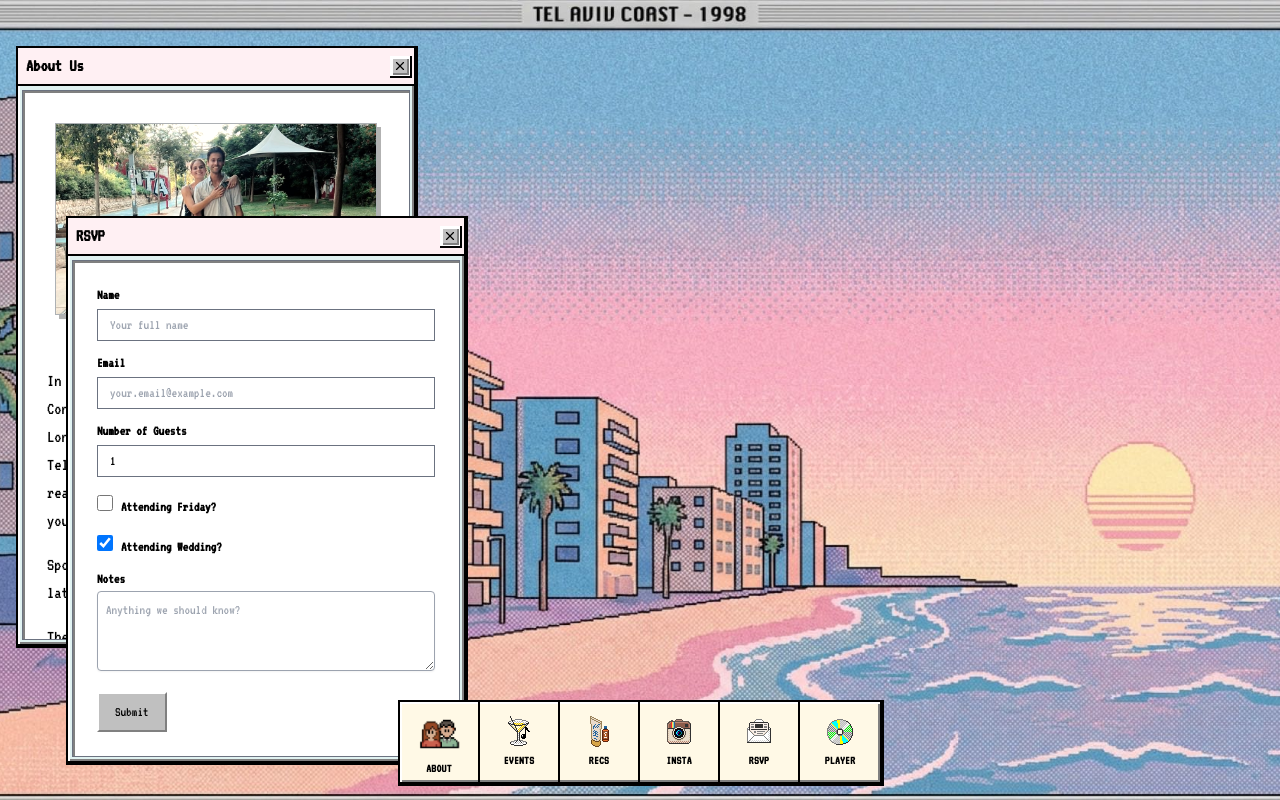
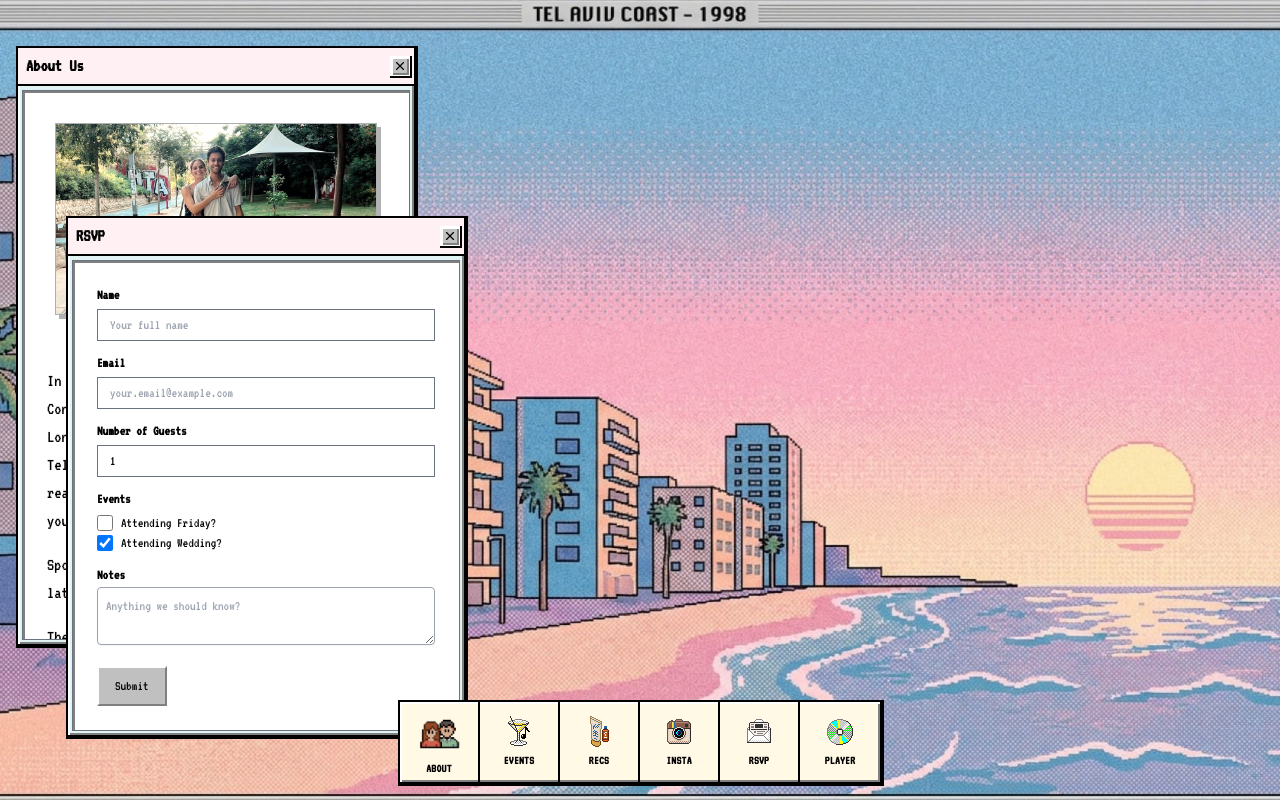
Before and after one commit to jacksgreen/jack-alex-weddding, a React (Vite) app: page / in a window 1280 px wide. Built offline with nearby package versions, Linux system fonts and the light colour scheme.

Commit message:
fixing rsvp

```diff
--- a/src/components/apps/RSVP.tsx
+++ b/src/components/apps/RSVP.tsx
@@ -161,21 +161,23 @@ const RSVP = () => {
             )}
           />
 
-          {/* Attending Friday */}
+          {/* Events Section */}
+          <div className="mt-2">
+            <label className="block text-sm font-bold mb-1">Events</label>
             <FormField
               control={form.control}
               name="attendingFriday"
               render={({ field }) => (
-              <FormItem className="flex items-center gap-2">
+                <FormItem className="flex items-center gap-2 space-y-0 mb-0">
                   <FormControl>
                     <input
                       type="checkbox"
                       checked={field.value}
                       onChange={(e) => field.onChange(e.target.checked)}
-                    className="w-4 h-4"
+                      className="w-4 h-4 mt-0 self-center"
                     />
                   </FormControl>
-                <FormLabel className="text-sm font-bold mb-0">
+                  <FormLabel className="text-sm font-normal mb-0 flex items-center">
                     {isOzMode ? "Friday Dinner (No dogs allowed 😔)" : "Attending Friday?"}
                   </FormLabel>
                   <FormMessage className="text-xs text-red-700" />
@@ -183,27 +185,27 @@ const RSVP = () => {
               )}
             />
 
-          {/* Attending Wedding */}
             <FormField
               control={form.control}
               name="attendingWedding"
               render={({ field }) => (
-              <FormItem className="flex items-center gap-2">
+                <FormItem className="flex items-center gap-2 space-y-0 mt-0 mb-0">
                   <FormControl>
                     <input
                       type="checkbox"
                       checked={field.value}
                       onChange={(e) => field.onChange(e.target.checked)}
-                    className="w-4 h-4"
+                      className="w-4 h-4 mt-0 self-center"
                     />
                   </FormControl>
-                <FormLabel className="text-sm font-bold mb-0">
+                  <FormLabel className="text-sm font-normal mb-0 flex items-center">
                     {isOzMode ? "Sunday Wedding (Say yes!)" : "Attending Wedding?"}
                   </FormLabel>
                   <FormMessage className="text-xs text-red-700" />
                 </FormItem>
               )}
             />
+          </div>
 
           {/* Notes */}
           <FormField
@@ -216,7 +218,7 @@ const RSVP = () => {
                 </FormLabel>
                 <FormControl>
                   <textarea
-                    className={`w-full p-2 min-h-[80px] border rounded shadow-sm focus:outline-none text-sm resize-y mt-0 ${
+                    className={`w-full p-2 min-h-[50px] border rounded shadow-sm focus:outline-none text-sm resize-y mt-0 ${
                       isOzMode
                         ? "bg-gray-800 border-gray-600 text-gray-100 focus:border-gray-500"
                         : "bg-white border-gray-400 text-black focus:border-black"
```
Lines whose indentation alone changed are shown as unchanged.
